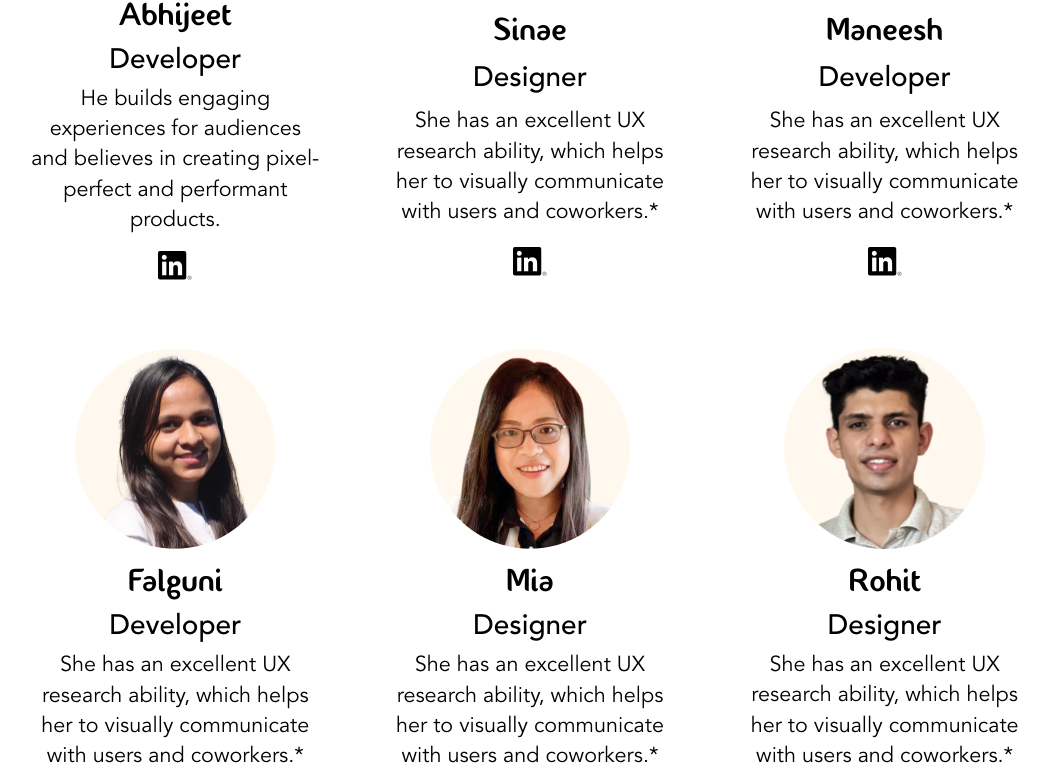
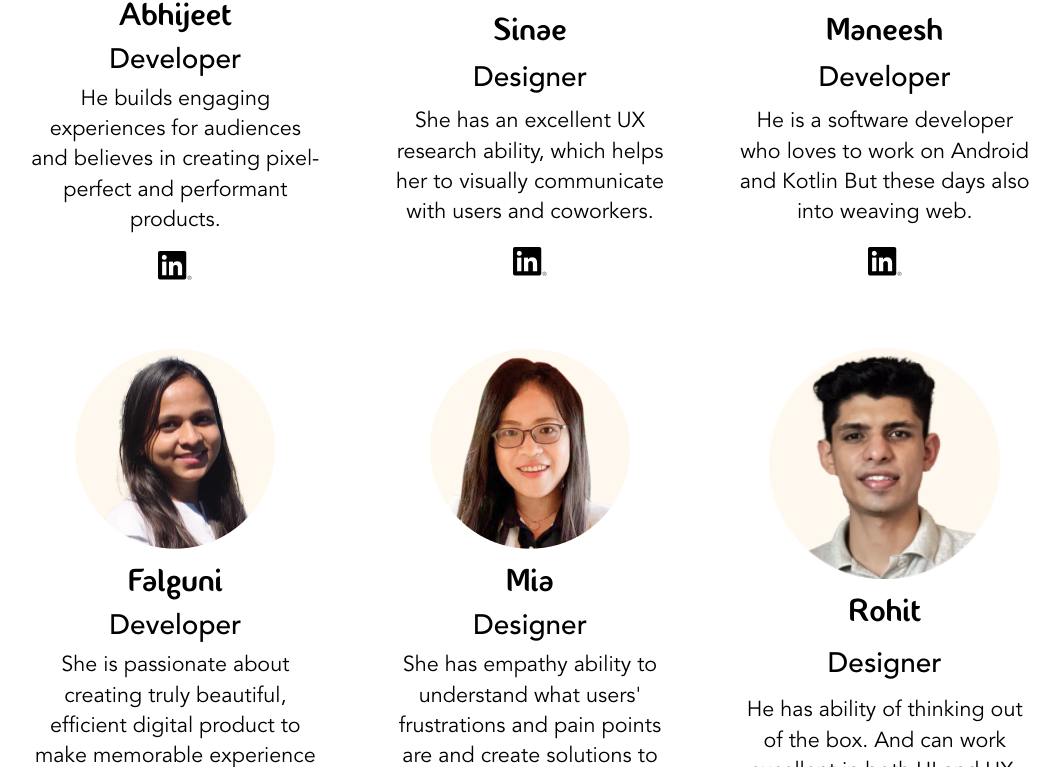
Before and after one commit to falguni-lakdawala/CookTopia, a React (Create React App) app: page /team in a window 1280 px wide. Shown: the part 613-1380 px from the top of the page, without its empty margins (110-1170 px from the left). Built offline with nearby package versions, Linux system fonts and the light colour scheme.

Commit message:
Update team member description
Update team member description

```diff
--- a/src/components/sub-components/Team/Team.js
+++ b/src/components/sub-components/Team/Team.js
@@ -19,22 +19,22 @@ const Team = ({ team }) => {
 			name: 'Sinae',
 			src: sinaeProfilePicture,
 			role: 'Designer',
-			description: 'She has an excellent UX research ability, which helps her to visually communicate with users and coworkers.*',
+			description: 'She has an excellent UX research ability, which helps her to visually communicate with users and coworkers.',
 			linkedInURL: 'https://www.linkedin.com/in/sinae-bak/'
 		},
 		{
 			name: 'Maneesh',
 			src: maneeshProfilePicture,
 			role: 'Developer',
-			description: 'She has an excellent UX research ability, which helps her to visually communicate with users and coworkers.*',
-			linkedInURL: 'https://www.linkedin.com/in/maneesh-reddy-thoutireddy-05829015a'
+			description: 'He is a software developer who loves to work on Android and Kotlin But these days also into weaving web.',
+			linkedInURL: 'https://www.linkedin.com/in/maneesh43/'
 		},
 		{
 			name: 'Rohit',
 			src: rohitProfilePicture,
 			role: 'Designer',
-			description: 'She has an excellent UX research ability, which helps her to visually communicate with users and coworkers.*',
-			linkedInURL: 'https://www.linkedin.com/in/rohit-lathwal-9791a8175/'
+			description: 'He has ability of thinking out of the box. And can work excellent in both UI and UX.',
+			linkedInURL: 'https://www.linkedin.com/in/rohit-lathwal/'
 		},
 		{
 			name: 'Abhijeet',
@@ -47,14 +47,14 @@ const Team = ({ team }) => {
 			name: 'Mia',
 			src: miaProfilePicture,
 			role: 'Designer',
-			description: 'She has an excellent UX research ability, which helps her to visually communicate with users and coworkers.*',
+			description: 'She has empathy ability to understand what users\' frustrations and pain points are and create solutions to improve users\' lives.',
 			linkedInURL: 'https://www.linkedin.com/in/chun-mei-lin/'
 		},
 		{
 			name: 'Falguni',
 			src: falguniProfilePicture,
 			role: 'Developer',
-			description: 'She has an excellent UX research ability, which helps her to visually communicate with users and coworkers.*',
+			description: 'She is passionate about creating truly beautiful, efficient digital product to make memorable experience with technology.',
 			linkedInURL: 'https://www.linkedin.com/in/falguni-lakdawala/'
 		}
 	];
```
